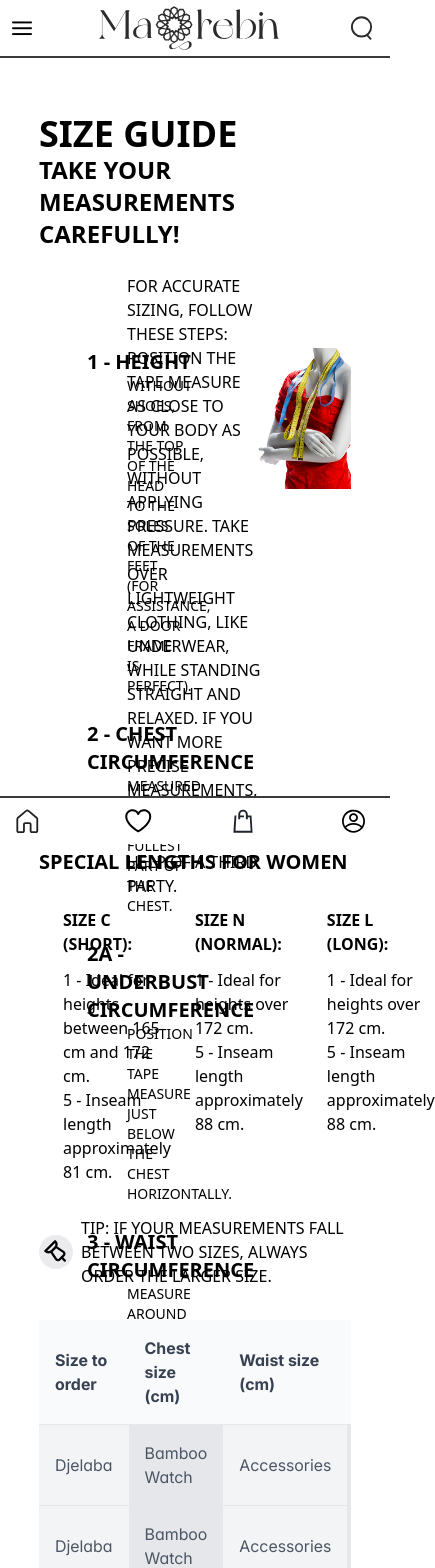
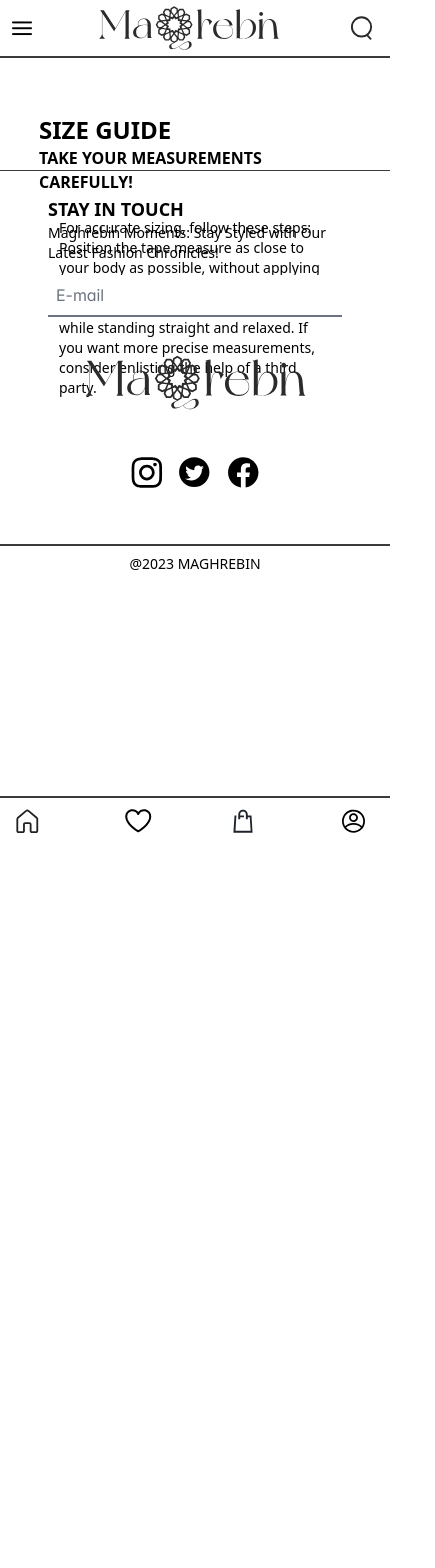
Before and after one commit to abdelhalimlakfifi/frontend_frontoffice_maghrebin, a React (Vite) app: page /SizeGuide in a window 390 px wide. Shown: the top 1568 px of the page, 435 px wide, since content can reach past the window. After the commit the page ends 844 px from the top, so only its background shows below. Built offline with nearby package versions, Linux system fonts and the light colour scheme.

Commit message:
Fixing styling of Upper Section Mobile responsive

```diff
--- a/src/components/SizeGuide/SizeGuide.jsx
+++ b/src/components/SizeGuide/SizeGuide.jsx
@@ -10,10 +10,11 @@ export default function SizeGuide() {
     <section className="w-full flex justify-center">
       <div className="w-[80%]">
         {/* Upper Section... */}
-        <div className=" h-[290px] uppercase py-14">
-          <h1 className="main-black text-4xl font-semibold">SIZE GUIDE</h1>
-          <h1 className="main-black text-2xl font-semibold">Take your measurements carefully!</h1>
-          <div className="main-black mt-6 mx-10 px-12">
+        <div className="h-[100px] lg:h-[290px] py-14">
+          <h1 className="uppercase main-black text-2xl lg:text-4xl font-semibold">SIZE GUIDE</h1>
+          <h1 className="uppercase main-black lg:text-2xl font-semibold">Take your measurements carefully!</h1>
+
+          <div className="main-black text-left text-sm mt-6 mx-5 lg:mx-10 lg:px-12">
             For accurate sizing, follow these steps: Position the tape measure as close to your body as possible, without applying pressure.
             Take measurements over lightweight clothing, like underwear, while standing straight and relaxed. If you want more precise
             measurements, consider enlisting the help of a third party.
@@ -21,7 +22,7 @@ export default function SizeGuide() {
         </div>
 
         {/* Middle Section */}
-        <div className="flex justify-center ">
+        {/* <div className="flex justify-center ">
           <ul className="w-[70%] h-[500px]">
             {heightSections.map((section, index) => (
               <li key={index} className="uppercase mb-6">
@@ -33,10 +34,10 @@ export default function SizeGuide() {
           <div className="w-[30%] h-[500px]">
             <img src={SizeImg} />
           </div>
-        </div>
+        </div> */}
 
         {/* Pre table section */}
-        <section>
+        {/* <section>
           <h1 className="mb-8 uppercase font-semibold text-xl">Special lengths for women</h1>
           <div className="flex justify-around mb-8">
             {womenSpecialLengths.flatMap((item, index) => [
@@ -53,8 +54,8 @@ export default function SizeGuide() {
             <img src={PinImg} className="h-[34px] w-auto" />
             <p className="uppercase">Tip: If your measurements fall between two sizes, always order the larger size.</p>
           </div>
-        </section>
-        <DynamicColumnsDemo />
+        </section> */}
+        {/* <DynamicColumnsDemo /> */}
       </div>
     </section>
   );
```
